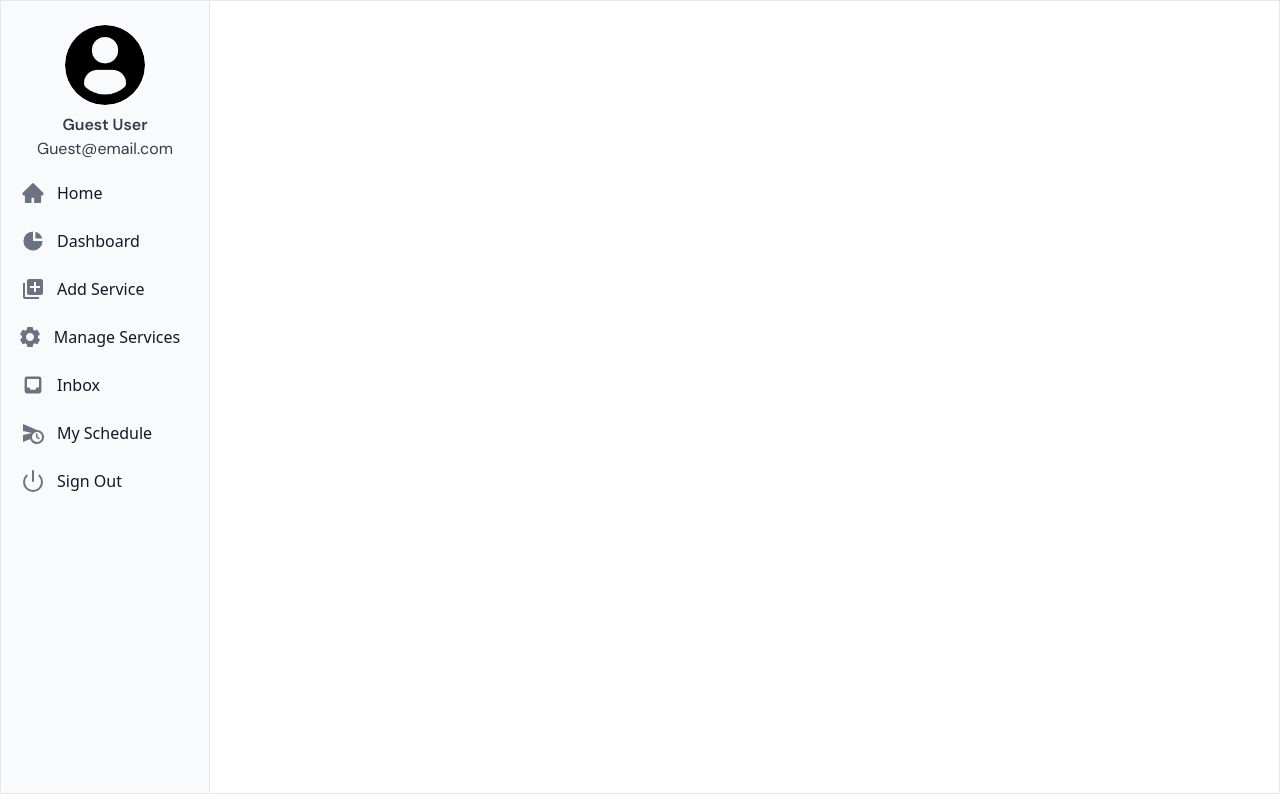
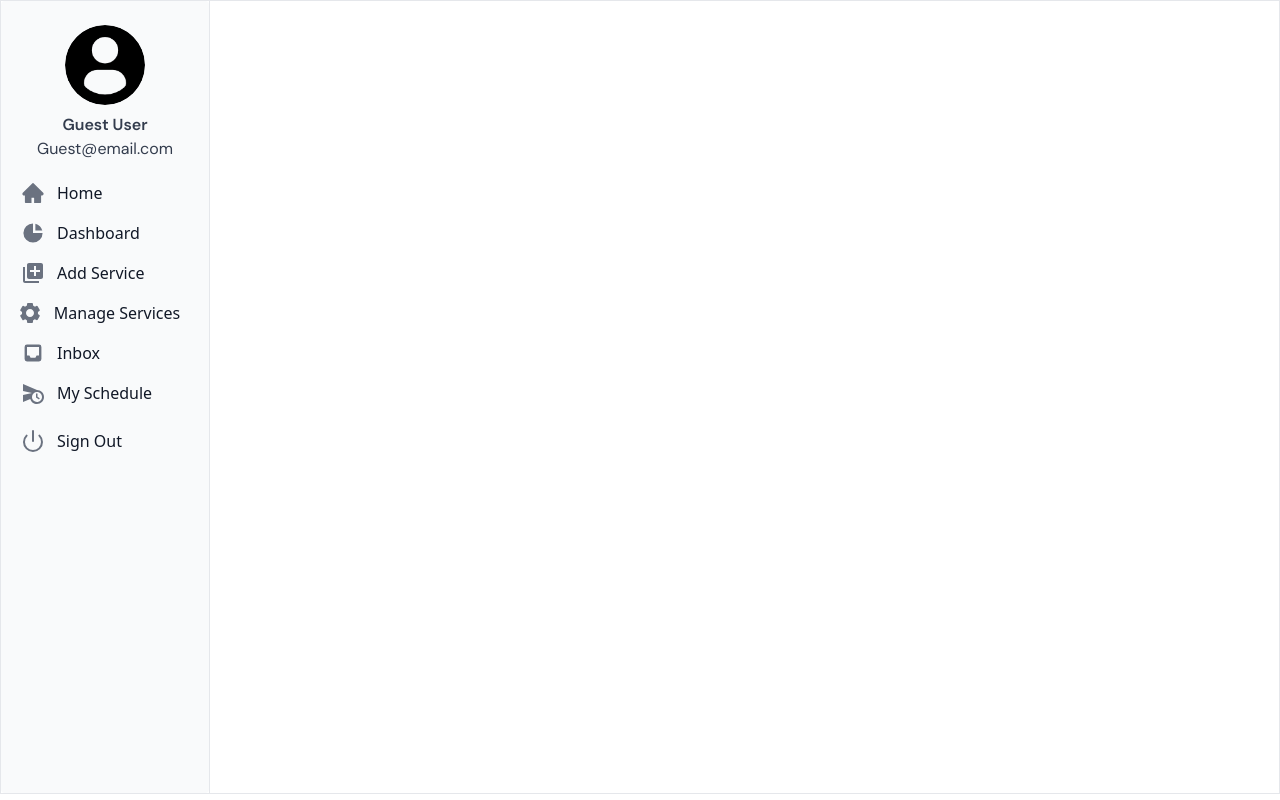
Before and after one commit to uforco/homeexchange, a React (Vite) app: page /dashboard in a window 1280 px wide. Built offline with nearby package versions, Linux system fonts and the light colour scheme; no server answers; a web font is replaced by a local one.

Commit message:
Add default route url set in axios with app.jsx

```diff
--- a/src/App.jsx
+++ b/src/App.jsx
@@ -1,8 +1,12 @@
 import { RouterProvider } from "react-router-dom"
 import Router from "./router/Router"
 import Userinfocontext from "./Globalcontext/Userinfocontext"
+import axios from "axios";
 
 function App() {
+
+  axios.defaults.baseURL = 'http://localhost:4500';
+
   return (
     <Userinfocontext>
       <RouterProvider router={Router} ></RouterProvider>
--- a/src/Globalcontext/Userinfocontext.jsx
+++ b/src/Globalcontext/Userinfocontext.jsx
@@ -12,8 +12,11 @@ const Userinfocontext = ({children}) => {
     useEffect(()=>{
         const unSubscribe = onAuthStateChanged(Userauth, (user)=>{
             if(user){
+                if(user.displayName){
+                    setIsload(false)
+                }
                 if(!user.displayName){
-                    axios.get(`http://localhost:4500/userinfo?email=${user.email}`)
+                    axios.get(`/userinfo?email=${user.email}`)
                         .then(res => {
                             user.displayName = res.data.username
                             user.photoURL = res.data.PhotoLink
@@ -21,9 +24,12 @@ const Userinfocontext = ({children}) => {
                             setIsload(false)
                         })
                 }
-                setIsload(false)
+
             }
-            setUser(user)
+            if(!user){
+                setUser(user)
+                setIsload(true)
+            }
         })
         return () => unSubscribe()
     },[])
--- a/src/components/Dashbord_compo/Dashbordmanu.jsx
+++ b/src/components/Dashbord_compo/Dashbordmanu.jsx
@@ -8,7 +8,7 @@ import { AiFillHome } from "react-icons/ai";
 import { Avatar } from "flowbite-react";
 import Contextdata from './../../hooks/Contexthook';
 import avatimg from "../../assets/icons/profile-user.png"
-import { useNavigate } from "react-router-dom";
+import { Link, useNavigate } from "react-router-dom";
 
 const Dashbordmanu = () => {
   const {User, isLoad, LogOutUser} = Contextdata()
@@ -67,28 +67,46 @@ const Dashbordmanu = () => {
       <div className=" px-5 sm:p-0 " >
         <Sidebar.Items>
           <Sidebar.ItemGroup>
-            <Sidebar.Item href="/" icon={AiFillHome}>
+            <Link to="/">
+              <Sidebar.Item icon={AiFillHome}>
                 <span className=" hidden sm:block " >Home</span>
               </Sidebar.Item>
+            </Link>
 
-            <Sidebar.Item href="/dashboard" icon={HiChartPie}>
+            <Link to="/dashboard" >
+              <Sidebar.Item icon={HiChartPie}>
                 <span className=" hidden sm:block " >Dashboard</span>
               </Sidebar.Item>
+            </Link>
+
+
+           <Link to="/dashboard/addservice" >
               <Sidebar.Item
-              href="/dashboard/addservice"
                   icon={MdLibraryAdd}
                 >
                   <span className=" hidden sm:block " >Add Service</span>
                 </Sidebar.Item>
-            <Sidebar.Item href="/dashboard/manageservices" icon={BiSolidCog}>
+           </Link>
+
+
+            <Link to="/dashboard/manageservices" >
+              <Sidebar.Item icon={BiSolidCog}>
                 <span className=" hidden sm:block " >Manage Services</span>
               </Sidebar.Item>
-            <Sidebar.Item href="/dashboard/inbox" icon={HiInbox}>
+            </Link>
+
+
+            <Link to="/dashboard/inbox" >
+              <Sidebar.Item  icon={HiInbox}>
                 <span className=" hidden sm:block " >Inbox</span>
               </Sidebar.Item>
-            <Sidebar.Item href="/dashboard/myschedule" icon={MdScheduleSend}>
+            </Link>
+
+            <Link to="/dashboard/myschedule" >
+              <Sidebar.Item icon={MdScheduleSend}>
                 <span className=" hidden sm:block " >My Schedule</span>
               </Sidebar.Item>
+            </Link>
 
             <div onClick={LogOut} >
               <Sidebar.Item icon={FiPower}>
--- a/src/page/Addservice/Addservice.jsx
+++ b/src/page/Addservice/Addservice.jsx
@@ -5,11 +5,10 @@ import erroralt from '../../assets/icons/erroralt.json';
 import Addservicefrom from './../../components/Dashbord_compo/Addservicefrom';
 import Contextdata from '../../hooks/Contexthook';
 import toast from 'react-hot-toast';
+import axios from 'axios';
 
 const Addservice = () => {
-
   const {User} = Contextdata()
-
   const addservicesystem = (e) => {
     e.preventDefault()
     console.log(e.target)
@@ -71,7 +70,7 @@ const Addservice = () => {
       })
     }
 
-
+    axios.post("")
 
 
 
```
Lines whose indentation alone changed are shown as unchanged.
